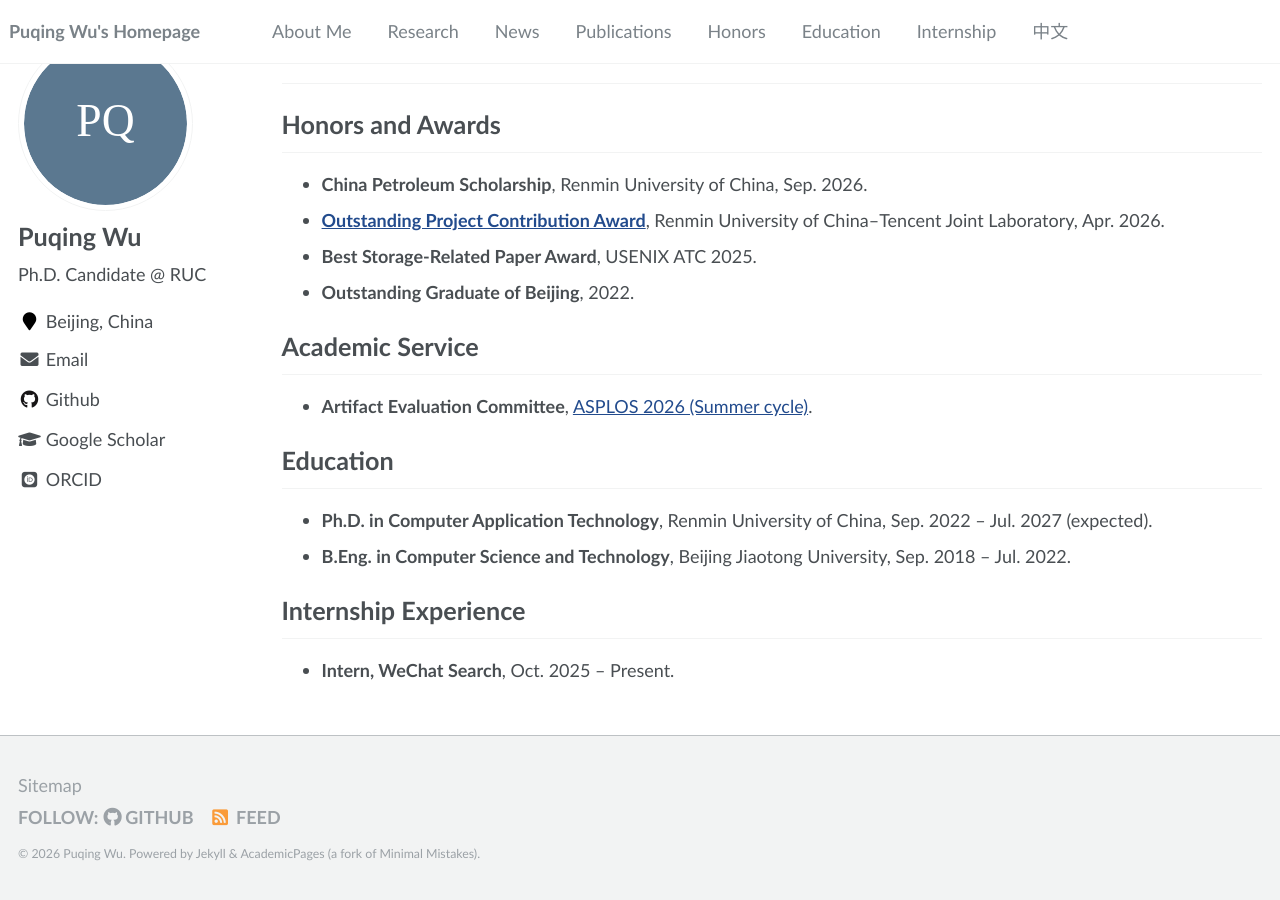
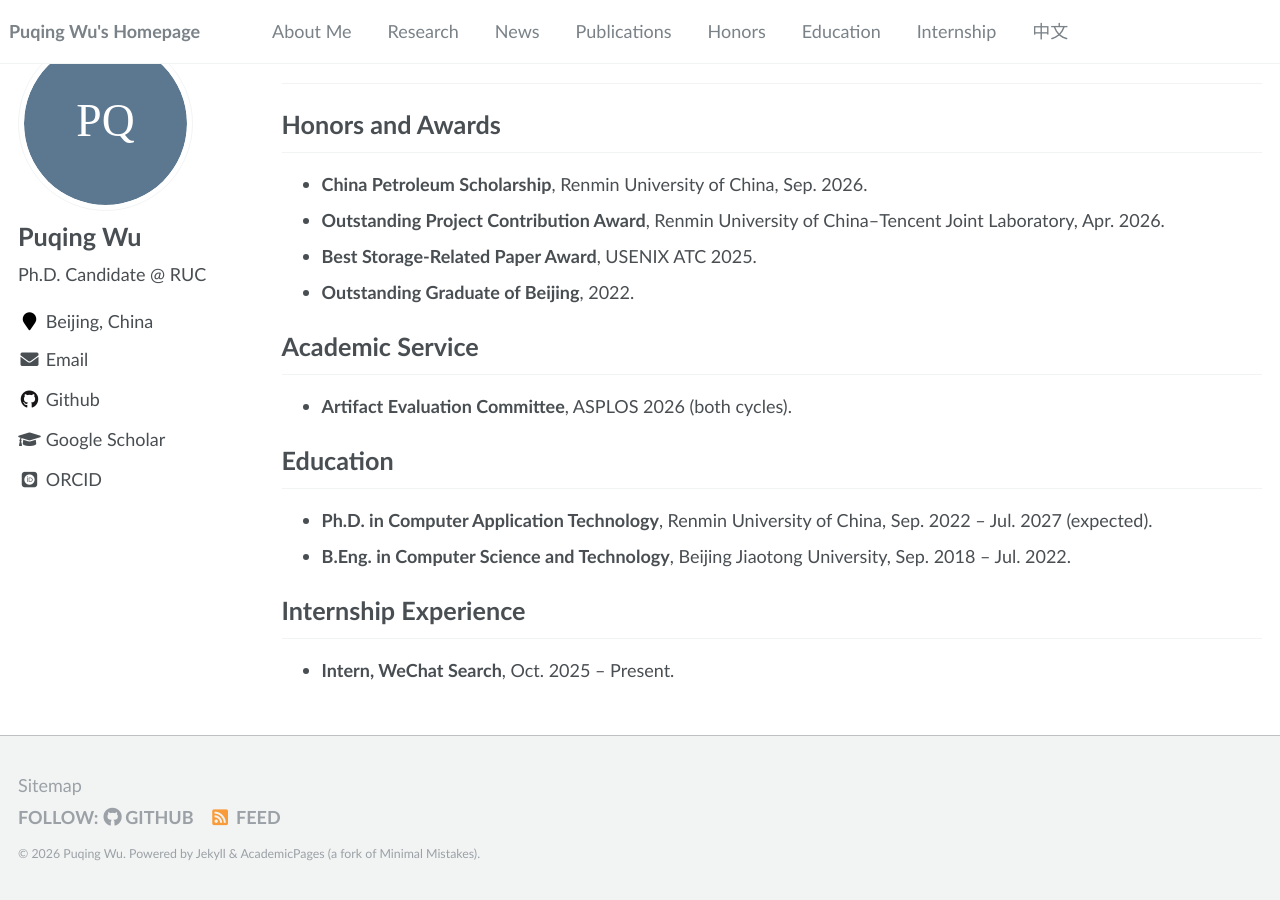
Before and after one commit to w-pq/w-pq.github.io, a Jekyll site: the page built from _pages/about.md, in a window 1280 px wide and 900 px high, scrolled down 1535 px. Built offline with Jekyll 4.4.1, drawn with Linux system fonts in a browser that asks for light colours; some web fonts are replaced.

Commit message:
Correct ASPLOS AE service to both cycles and remove award links

```diff
--- a/_pages/about.md
+++ b/_pages/about.md
@@ -102,14 +102,14 @@ Honors and Awards
 ---
 
 - **China Petroleum Scholarship**, Renmin University of China, Sep. 2026.
-- **[Outstanding Project Contribution Award](https://ur.tencent.com/article/1525)**, Renmin University of China–Tencent Joint Laboratory, Apr. 2026.
+- **Outstanding Project Contribution Award**, Renmin University of China–Tencent Joint Laboratory, Apr. 2026.
 - **Best Storage-Related Paper Award**, USENIX ATC 2025.
 - **Outstanding Graduate of Beijing**, 2022.
 
 Academic Service
 ---
 
-- **Artifact Evaluation Committee**, [ASPLOS 2026 (Summer cycle)](https://asplos26aec-summer.hotcrp.com/u/0/users/pc).
+- **Artifact Evaluation Committee**, ASPLOS 2026 (both cycles).
 
 Education
 ---
```
Also changed, not shown: _pages/about-zh.md (+2 -2 lines).
